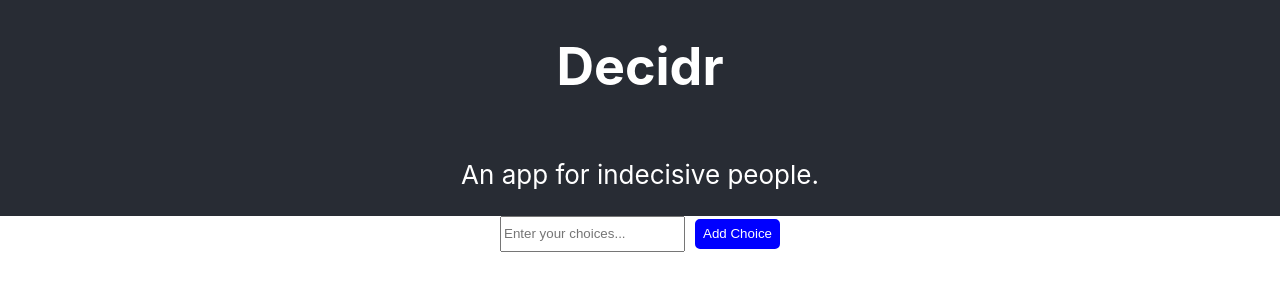
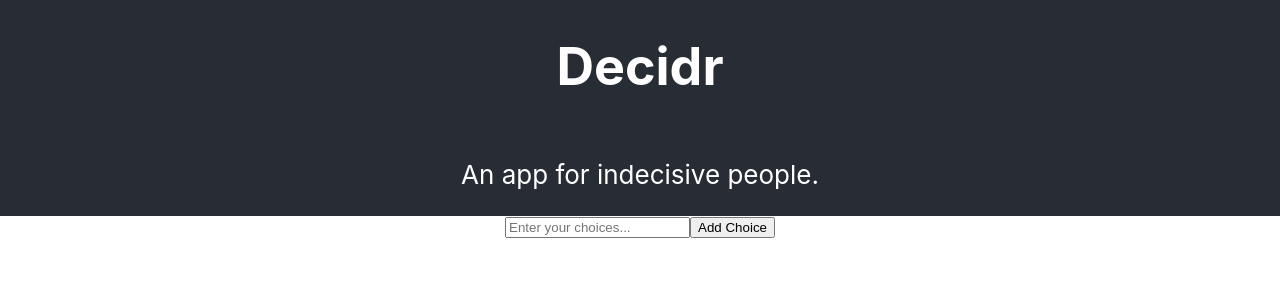
Before and after one commit to garanico/decidr-app, a React (Create React App) app: page / in a window 1280 px wide. Shown: the top 300 px of the page. Built offline with nearby package versions, Linux system fonts and the light colour scheme.

Commit message:
feat(input form): add input form + function #6 #7

```diff
--- a/src/App.js
+++ b/src/App.js
@@ -12,8 +12,9 @@ function App() {
   return (
     <div className="App">
       <Header />
-      <InputForm />
-    {listContainer}
+      <InputForm
+      listContainer={listContainer}
+      setListContainer={setListContainer} />
     </div>
   );
 }
--- a/src/components/InputForm.js
+++ b/src/components/InputForm.js
@@ -1,36 +1,80 @@
 import React, { useState } from 'react';
 import '../App.css';
 
-function InputForm() {
-    const [listContainer, setListContainer] = useState(["item 1", "item 2", "item 3"]);
-    const {input, setInput} = useState('');
+function InputForm({ listContainer, setListContainer }) {
 
-    const handleSubmit = e => {
-        e.preventDefault();
-
-        const addToList = () => {
-            setListContainer([...listContainer, { item: input}])
-        }
-    }
-
-    const addToList = () => {
-        setListContainer([...listContainer, { item: input}])
+    const [newItem, setNewItem] = useState('');
+    const formSubmit = (event) => {
+        event.preventDefault();
+        //console.log('new item',newItem);
+        setListContainer([...listContainer, newItem]);
+        setNewItem('');
     }
 
     return (
-        <>
-        <form className="input-form" onSubmit={handleSubmit}>
-            <input
-            type="text"
-            placeholder="Enter your choices..."
-            value={input}
-            name="text"
-            className="input-field"
+        <form onSubmit={formSubmit}>
+           <input
+           className="input"
+           value={newItem}
+           onChange={event => {setNewItem(event.target.value)}}
+           placeholder="Enter your choices..."
             />
-            <button className="add-btn">Add Choice</button>
+           <button
+            type="submit"
+            className="btn"
+            onClick={formSubmit}>Add Choice</button>
         </form>
-        </>
     )
 }
 
 export default InputForm
+
+
+
+
+// function InputForm() {
+
+
+//     // const [listContainer, setListContainer] = useState(["item 1", "item 2", "item 3"]);
+//     // const {input, setInput} = useState('');
+
+//     // const handleSubmit = e => {
+//     //     e.preventDefault();
+
+//     //     const addToList = () => {
+//     //         setListContainer([...listContainer, { item: input}])
+//     //     }
+//     // }
+
+//     // const addToList = () => {
+//     //     setListContainer([...listContainer, { item: input}])
+//     }
+
+//     return (
+//         <>
+
+
+
+
+
+
+
+
+
+
+
+//         {/* <form className="input-form" onSubmit={handleSubmit}>
+//             <input
+//             type="text"
+//             placeholder="Enter your choices..."
+//             value={input}
+//             name="text"
+//             className="input-field"
+//             />
+//             <button className="add-btn">Add Choice</button>
+//         </form> */}
+//         </>
+//     );
+// }
+
+// export default InputForm
```
